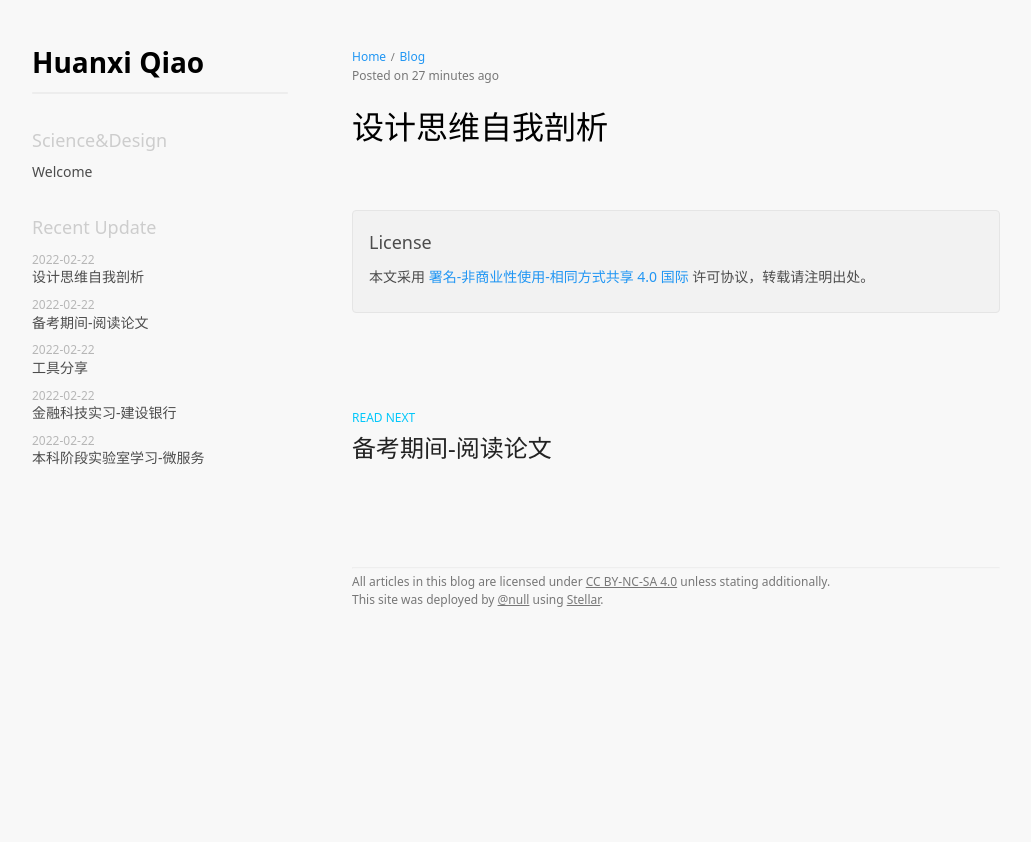
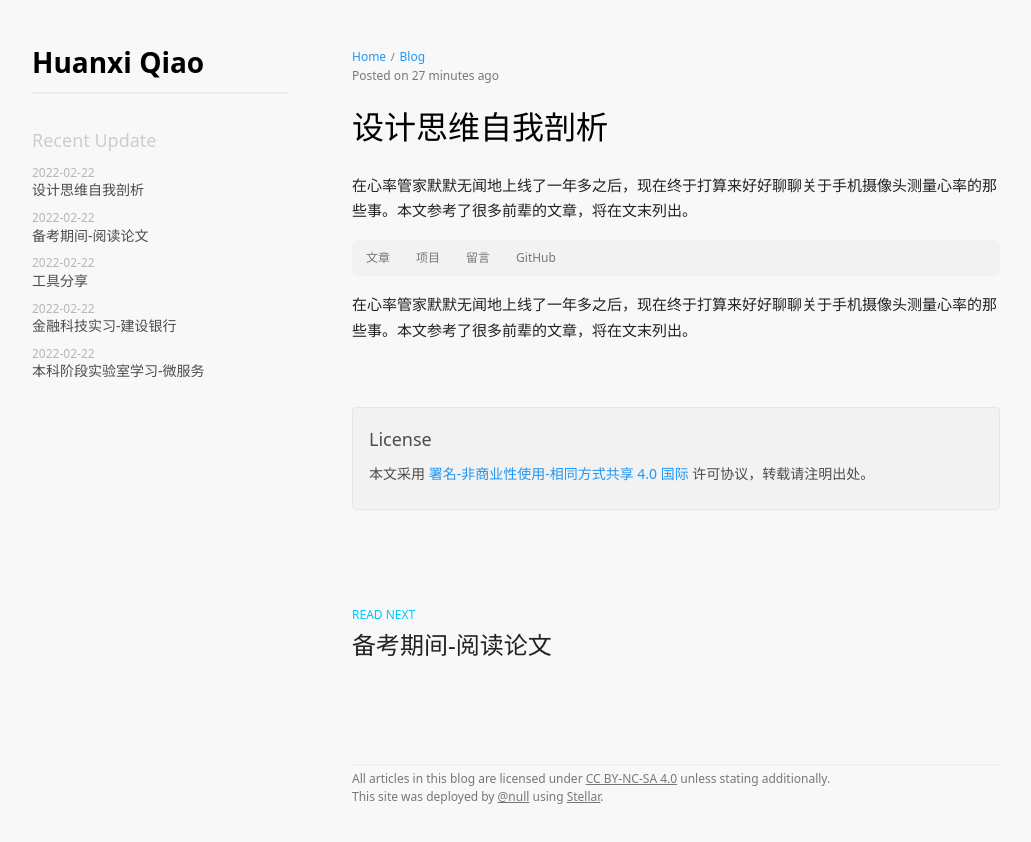
Before and after one commit to Huanxiizz/huanxiizz.github.io, a plain HTML site: page 2022/02/22/article2203/index.html in a window 1280 px wide. Shown: the whole page, without its empty margins (28-1059 px from the left). Before the commit the page ends 800 px from the top, so only its background shows below. Drawn offline with nearby package versions, Linux system fonts and the light colour scheme; some packages are replaced by stand-ins of ours; a script that the page names is missing.

Commit message:
Site updated: 2022-02-22 01:59:01

```diff
--- a/2022/02/22/article2203/index.html
+++ b/2022/02/22/article2203/index.html
@@ -20,14 +20,16 @@
   <title>设计思维自我剖析 - Huanxi Qiao</title>
 
 
-    <meta property="og:type" content="article">
+    <meta name="description" content="在心率管家默默无闻地上线了一年多之后，现在终于打算来好好聊聊关于手机摄像头测量心率的那些事。本文参考了很多前辈的文章，将在文末列出。">
+<meta property="og:type" content="article">
 <meta property="og:title" content="设计思维自我剖析">
 <meta property="og:url" content="http://example.com/2022/02/22/article2203/index.html">
 <meta property="og:site_name" content="Huanxi Qiao">
+<meta property="og:description" content="在心率管家默默无闻地上线了一年多之后，现在终于打算来好好聊聊关于手机摄像头测量心率的那些事。本文参考了很多前辈的文章，将在文末列出。">
 <meta property="og:locale" content="en_US">
 <meta property="article:published_time" content="2022-02-21T17:31:39.000Z">
-<meta property="article:modified_time" content="2022-02-21T17:46:18.136Z">
-<meta name="twitter:card" content="summary_large_image">
+<meta property="article:modified_time" content="2022-02-21T17:58:34.756Z">
+<meta name="twitter:card" content="summary">
 
 
 
@@ -68,24 +70,10 @@
 
 
 
-      <div class='widget-wrap' id='markdown'>
-  <div class='widget-header h4 dis-select'>
-    <span class='name'>Science&Design</span>
-  </div>
-  <div class='widget-body fs14'>
-
-      <p>Welcome</p>
-
-
-  </div>
-</div>
-
-
-
-
 
 
 <div class="widget-wrap" id="recent"><div class="widget-header h4 dis-select"><span class="name">Recent Update</span></div><div class="widget-body fs14"><div class="post-title reveal"><div class="cap"><time>2022-02-22</time></div><a href="/2022/02/22/article2203/">设计思维自我剖析</a></div><div class="post-title reveal"><div class="cap"><time>2022-02-22</time></div><a href="/2022/02/22/article2110/">备考期间-阅读论文</a></div><div class="post-title reveal"><div class="cap"><time>2022-02-22</time></div><a href="/2022/02/22/article2201/">工具分享</a></div><div class="post-title reveal"><div class="cap"><time>2022-02-22</time></div><a href="/2022/02/22/article2108/">金融科技实习-建设银行</a></div><div class="post-title reveal"><div class="cap"><time>2022-02-22</time></div><a href="/2022/02/22/article2008/">本科阶段实验室学习-微服务</a></div></div></div>
+
 
 
 
@@ -93,7 +81,7 @@
 
 
     </aside>
-    <div class='l_main list'>
+    <div class='l_main'>
 
 
 
@@ -117,6 +105,10 @@
 
 <article class='content md post'>
 <h1 class="article-title"><span>设计思维自我剖析</span></h1>
+<p>在心率管家默默无闻地上线了一年多之后，现在终于打算来好好聊聊关于手机摄像头测量心率的那些事。本文参考了很多前辈的文章，将在文末列出。</p>
+<span id="more"></span>
+<div class="tag-plugin navbar"><nav class="cap"><a href="/">文章</a><a href="/wiki/">项目</a><a href="#comments">留言</a><a target="_blank" rel="noopener" href="https://github.com/xaoxuu/">GitHub</a></nav></div>
+<p>在心率管家默默无闻地上线了一年多之后，现在终于打算来好好聊聊关于手机摄像头测量心率的那些事。本文参考了很多前辈的文章，将在文末列出。</p>
 
 
 <div class="article-footer fs14"><section id="license"><div class="header"><span>License</span></div><div class="body"><p>本文采用 <a target="_blank" rel="noopener" href="https://creativecommons.org/licenses/by-nc-sa/4.0/">署名-非商业性使用-相同方式共享 4.0 国际</a> 许可协议，转载请注明出处。</p>
```
Also changed, not shown: index.html (+2 -4 lines).
